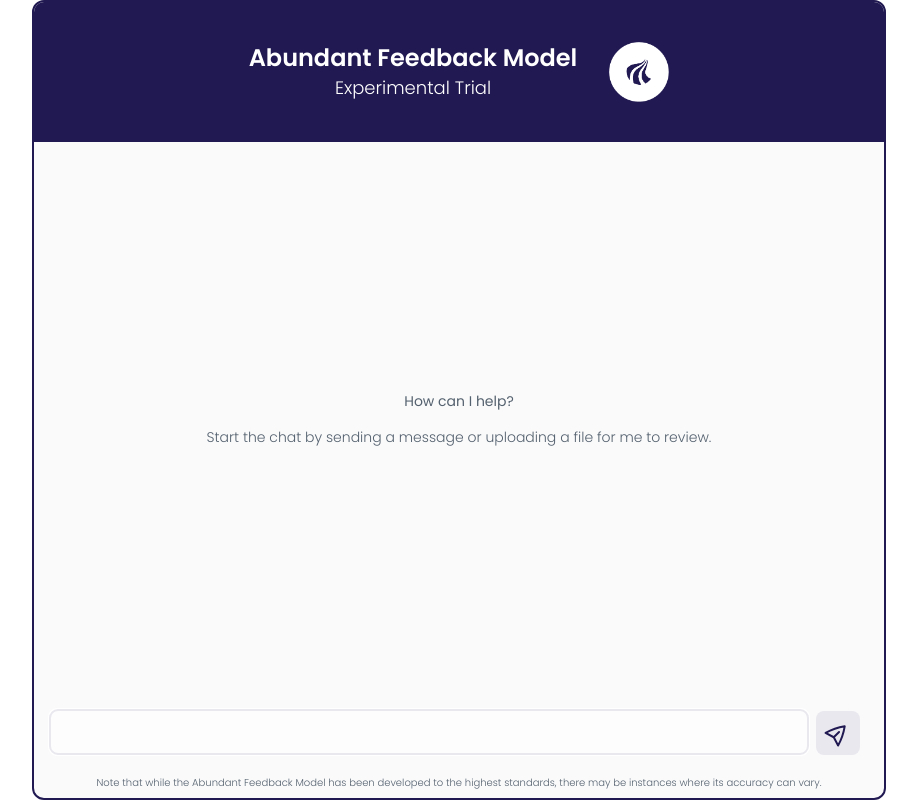
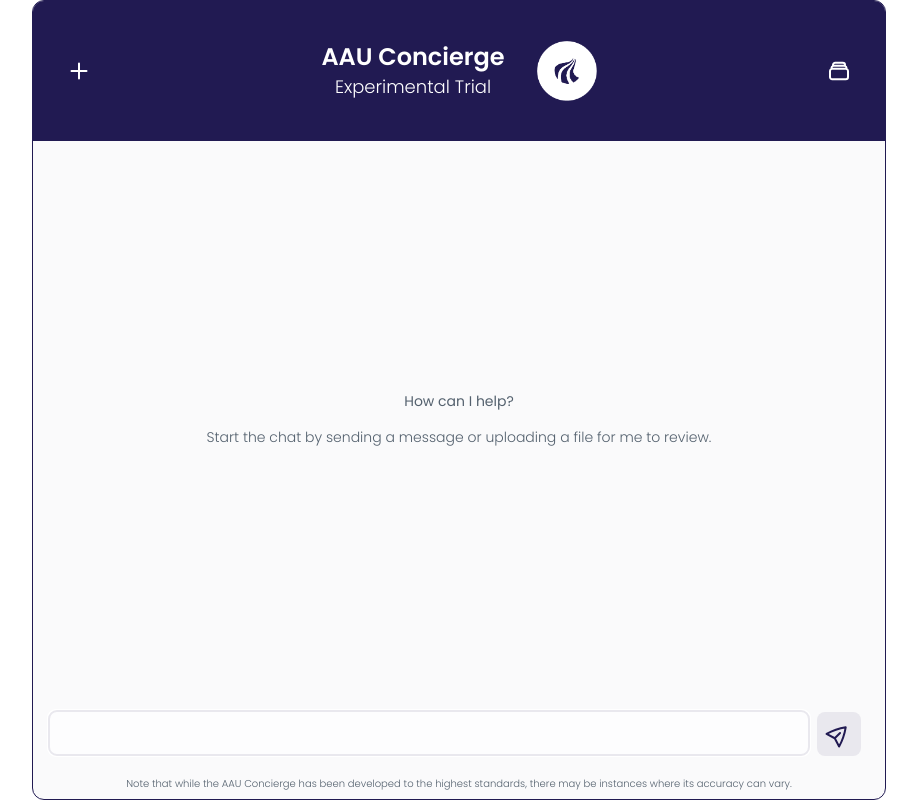
Before and after one commit to jjzha/afm-interface, a Next.js app in the folder frontend/: page /chat in a window 1280 px wide. Shown: the whole page, without its empty margins (181-1098 px from the left). Built offline with nearby package versions, Linux system fonts and the light colour scheme.

Commit message:
config + header buttons

```diff
--- a/frontend/components/Footer.jsx
+++ b/frontend/components/Footer.jsx
@@ -1,9 +1,10 @@
 import React from 'react'
+import chatConfig from 'interfaceConfig'
 
 const Footer = () => {
   return (
     <div className ='inset-x-0 bottom-0 bg-bg-100 text-tertiary-500 pb-2 px-4 text-[10px] font-light text-center'>
-        Note that while the Abundant Feedback Model has been developed to the highest standards, there may be instances where its accuracy can vary.
+        {chatConfig.footer.text}
     </div>
   )
 }
--- a/frontend/components/Header.jsx
+++ b/frontend/components/Header.jsx
@@ -1,28 +1,66 @@
-import React from 'react'
-import whiteLogo from '../public/assets/AAU_HVID.png'
-import Image from 'next/image'
-//import IconButton from '../components/IconButton'
-//import { PlusIcon, RectangleStackIcon } from '@heroicons/react/24/outline';
+import React from 'react';
+import whiteLogo from '../public/assets/AAU_HVID.png';
+import Image from 'next/image';
+import chatConfig from '../interfaceConfig';
+import IconButton from '@components/IconButton';
+import { PlusIcon, RectangleStackIcon } from '@heroicons/react/24/outline';
+import { useHeader } from '../contexts/HeaderContext';
 
 const Header = () => {
+    const { showNewChatButton, handleNewChat } = useHeader(); // Access handleNewChat from the context
+
     return (
         <div name='header' className='w-full inset-x-0 top-0 h-30 md:h-34 bg-primary-500 text-white '>
-        <div className='flex flex-row m-2 justify-center items-center py-4 md:py-6 lg:py-8'>
-            <div className='px-4 text-center'>
-                <p className='text-base md:text-xl lg:text-2xl font-semibold'>Abundant Feedback Model</p>
-                <p className='text-sm md:text-base lg:text-lg font-light'>Experimental Trial</p>
-            </div>
-                <div className='px-4'>
-                    <Image src={whiteLogo} alt='AAU logo' height='60'  />
+            <div className='flex flex-row m-2 justify-between items-center py-4 md:py-6 lg:py-8'>
+                {/* Left side button */}
+                <div className='flex items-center px-4'>
+                    {showNewChatButton && handleNewChat && (
+                        <IconButton
+                            icon={PlusIcon}
+                            onClick={handleNewChat} // Use the handler from the context
+                            ariaLabel="Start new chat"
+                            bgColor="bg-transparent"
+                            hoverBgColor="hover:bg-primary-50"
+                            iconColor="text-white"
+                            hoverIconColor="group-hover:text-primary-500"
+                            iconClassname="h-6 w-6"
+                        />
+                    )}
+                </div>
 
+                {/* Center content */}
+                <div className='flex flex-grow justify-center items-center'>
+                    <div className='px-4 text-center'>
+                        <p className='text-base md:text-xl lg:text-2xl font-semibold'>
+                            {chatConfig.header.title}
+                        </p>
+                        <p className='text-sm md:text-base lg:text-lg font-light'>
+                            {chatConfig.header.subtitle}
+                        </p>
+                    </div>
+                    <div className='px-4'>
+                        <Image src={whiteLogo} alt='AAU logo' height='60' />
+                    </div>
+                </div>
+
+                {/* Right side button */}
+                <div className='flex items-center px-4'>
+                    {showNewChatButton && (
+                        <IconButton
+                            icon={RectangleStackIcon}
+                            onClick={() => alert('Manage chats clicked')} // Update this if needed
+                            ariaLabel="Manage chats"
+                            bgColor="bg-transparent"
+                            hoverBgColor="hover:bg-primary-50"
+                            iconColor="text-white"
+                            hoverIconColor="group-hover:text-primary-500"
+                            iconClassname="h-6 w-6"
+                        />
+                    )}
                 </div>
             </div>
-            {/*
-            < IconButton icon={ < PlusIcon className='stroke-primary-500'/> }/>
-            < IconButton icon={RectangleStackIcon} />
-            */}
         </div>
-    )
-}
+    );
+};
 
-export default Header
+export default Header;
--- /dev/null
+++ b/frontend/contexts/HeaderContext.jsx
@@ -0,0 +1,20 @@
+import React, { createContext, useContext, useState } from 'react';
+
+// Create the Header Context
+const HeaderContext = createContext();
+
+export const HeaderProvider = ({ children }) => {
+    const [showNewChatButton, setShowNewChatButton] = useState(false);
+    const [handleNewChat, setHandleNewChat] = useState(null); // Add a state for new chat handler
+
+    return (
+        <HeaderContext.Provider value={{ showNewChatButton, setShowNewChatButton, handleNewChat, setHandleNewChat }}>
+            {children}
+        </HeaderContext.Provider>
+    );
+};
+
+// Custom hook to use the Header context
+export const useHeader = () => {
+    return useContext(HeaderContext);
+};
--- /dev/null
+++ b/frontend/interfaceConfig.js
@@ -0,0 +1,20 @@
+// Define the core chatConfig object
+const chatConfig = {
+  evaluationRequired: true, // Can toggle whether evaluations are mandatory
+  evaluationModes: [
+    { name: 'Factuality', type: 'scale' },
+    { name: 'Actionability', type: 'scale' },
+    { name: 'Appropriateness', type: 'thumbs' },
+  ],
+  header: {
+    title: 'AAU Concierge',
+    subtitle: 'Experimental Trial',
+  },
+};
+
+// Add the footer after the rest of the config is defined
+chatConfig.footer = {
+  text: `Note that while the ${chatConfig.header.title} has been developed to the highest standards, there may be instances where its accuracy can vary.`,
+};
+
+export default chatConfig;
--- a/frontend/layouts/Frame.jsx
+++ b/frontend/layouts/Frame.jsx
@@ -1,17 +1,17 @@
+// layouts/Frame.jsx
 import React from 'react';
 import Header from '../components/Header';
 import Footer from '../components/Footer';
 
-const Frame = ({ children }) => {
+const Frame = ({ children, showHeaderButtons, onNewChat }) => {
     return (
         <div className="flex items-center justify-center h-screen w-full">
-            <div className=" h-svh w-2/3 relative flex flex-col border-primary-500 border-2 rounded-xl items-center justify-center bg-bg-100 overflow-hidden">
-                <Header />
-                <div className='flex-1 w-full  overflow-y-auto'>
+            <div className=" h-svh w-2/3 relative flex flex-col border-primary-500 border rounded-xl items-center justify-center bg-bg-100 overflow-hidden">
+                <Header showButtons={showHeaderButtons} onNewChat={onNewChat} />
+                <div className='flex-1 w-full overflow-y-auto'>
                     {children}
                 </div>
                 <Footer />
-
             </div>
         </div>
     );
--- a/frontend/pages/_app.js
+++ b/frontend/pages/_app.js
@@ -1,14 +1,17 @@
-
+// pages/_app.js
 import '../styles/global.css';
 import Frame from '../layouts/Frame';
-
+import { HeaderProvider} from '../contexts/HeaderContext';
 
 function App({ Component, pageProps }) {
-  return (
-    <Frame>
-      <Component {...pageProps} />
-    </Frame>
-  );
+
+    return (
+      <HeaderProvider>
+        <Frame >
+            <Component {...pageProps} />
+        </Frame>
+      </HeaderProvider>
+    );
 }
 
 export default App;
--- a/frontend/pages/chat.jsx
+++ b/frontend/pages/chat.jsx
@@ -1,23 +1,40 @@
 import React, { useRef, useState, useEffect } from 'react';
-import InputBar from '../components/InputBar';
-import MessageBubble from '../components/MessageBubble';
+import InputBar from '@components/InputBar';
+import MessageBubble from '@components/MessageBubble';
 import { postChatCompletions } from '@services/chatService';
 import LoadDots from '@components/LoadDots';
 import EvaluationMode from '@components/EvaluationMode';
+import chatConfig from '../interfaceConfig';
+import { useHeader } from '../contexts/HeaderContext';
+
 
 const ChatPage = () => {
     const inputRef = useRef(null);
     const messagesEndRef = useRef(null);
     const [input, setInput] = useState("");
-    const [allMessages, setAllMessages] = useState([]);
+    const [chatElements, SetChatElements] = useState([]);
     const [isLoadingResponse, setIsLoadingResponse] = useState(false);
     const [errorMessage, setErrorMessage] = useState("");
     const [streamingDone, setStreamingDone] = useState(false);
+    const { setShowNewChatButton, setHandleNewChat } = useHeader(); // Access header context
+
 
     const assistantStreamingResponseRef = useRef("");
     const [assistantStreamingResponse, setAssistantStreamingResponse] = useState("");
 
     const lastSubmitTime = useRef(0);
+
+
+     // Set header context to show "New Chat" button
+     useEffect(() => {
+        setShowNewChatButton(true);
+        setHandleNewChat(() => handleNewChat); // Set handleNewChat in the context
+
+        return () => {
+            setShowNewChatButton(false); // Hide button when leaving the page
+            setHandleNewChat(null);      // Clear the handler when leaving the page
+        };
+    }, [setShowNewChatButton, setHandleNewChat]);
 
     // Focus on the input field when the component mounts
     useEffect(() => {
@@ -35,15 +52,25 @@
         if (isLoadingResponse) {
             scrollToBottom();
         }
-    }, [assistantStreamingResponse, allMessages]);
+    }, [assistantStreamingResponse, chatElements]);
+
+
+    // New handler to reset chat elements
+    const handleNewChat = () => {
+        SetChatElements([]);
+        setInput("");
+        setAssistantStreamingResponse(""); // Clear any streaming response
+        setErrorMessage(""); // Clear any errors
+        setStreamingDone(false);
+    };
 
     const handleSubmit = async () => {
         const now = Date.now();
         if (isLoadingResponse || !input.trim() || now - lastSubmitTime.current < 300) return; // Add debounce
         lastSubmitTime.current = now; // Update last submit time
 
-        const userMessage = { content: input, isUser: true };
-        setAllMessages(prev => [...prev, userMessage]);
+        const userMessage = { content: input, isUser: true, type: 'message' };
+        SetChatElements(prev => [...prev, userMessage]);
         setInput("");
         assistantStreamingResponseRef.current = ""; // Clear the streaming response content ref
         setAssistantStreamingResponse("");          // Clear the response state as well
@@ -53,7 +80,7 @@
 
         try {
             // Convert messages to the expected format with 'role' and 'content'
-            const formattedMessages = allMessages.map((message) => {
+            const formattedMessages = chatElements.map((message) => {
                 return {
                     role: message.isUser ? "user" : "assistant",
                     content: message.content,
@@ -83,8 +110,24 @@
             setIsLoadingResponse(false);
             // After streaming ends, add the assistant message to the state
             if (assistantStreamingResponseRef.current) {
-                const assistantFinalMessage = { content: assistantStreamingResponseRef.current, isUser: false };
-                setAllMessages(prev => [...prev, assistantFinalMessage]);
+                const assistantFinalMessage = {
+                    content: assistantStreamingResponseRef.current,
+                    isUser: false,
+                    type: 'message', // Identifies this as a message element
+                };
+                SetChatElements((prev) => [...prev, assistantFinalMessage]);
+
+                // Create an evaluation block
+                const evaluationBlock = {
+                    type: 'evaluation_block',
+                    evaluations: chatConfig.evaluationModes.map((evalMode) => ({
+                        name: evalMode.name,
+                        evaluationType: evalMode.type,
+                    })),
+                };
+
+                SetChatElements((prev) => [...prev, evaluationBlock]);
+
                 setStreamingDone(true);
             }
         }
@@ -92,17 +135,37 @@
     };
 
     return (
+
         <div className="w-full h-full flex flex-col items-center">
+
             {/* Messages Section */}
-            {allMessages.length > 0 && (
+            {chatElements.length > 0 && (
                 <div className="w-full flex-1 flex flex-col items-start p-4 space-y-2 bg-bg-100 overflow-y-auto relative">
                     {/* Spacer to push messages from the bottom */}
                     <div className="flex-grow"></div>
 
                     {/* Messages */}
-                    {allMessages.map((message, index) => (
-                        <MessageBubble key={index} message={message.content} isUser={message.isUser} />
-                    ))}
+                    {chatElements.map((element, index) => {
+                        if (element.type === 'message') {
+                            // Render messages (user or assistant)
+                            return (
+                                <MessageBubble key={index} message={element.content} isUser={element.isUser} />
+                            );
+                        } else if (element.type === 'evaluation_block') {
+                            // Render evaluation block with all evaluations in a row
+                            return (
+                                <div key={index} className="flex flex-row space-x-2 p-2 items-center">
+                                    {element.evaluations.map((evaluation, i) => (
+                                        <EvaluationMode
+                                            key={i}
+                                            evaluationName={evaluation.name}
+                                            evaluationType={evaluation.evaluationType}
+                                        />
+                                    ))}
+                                </div>
+                            );
+                        }
+                    })}
 
                     {/* Display the streaming response while it's loading */}
                     {isLoadingResponse && assistantStreamingResponse && (
@@ -116,14 +179,6 @@
                         </div>
                     )}
 
-                    {/* Conditional rendering of the evaluation mode */}
-                    {streamingDone &&
-                        (
-                            <div className="flex flex-row space-x-2 p-2">
-                                <EvaluationMode evaluationName="Factuality" evaluationType="scale" />
-                                <EvaluationMode evaluationName="Appropriateness" evaluationType="thumbs" className="mt-8" />
-                            </div>
-                        )}
 
                     {/* Dummy div to ensure smooth scroll to the last message */}
                     <div ref={messagesEndRef}></div>
@@ -138,7 +193,7 @@
             )}
 
             {/* Placeholder Text */}
-            {allMessages.length === 0 && (
+            {chatElements.length === 0 && (
                 <div className="flex-1 w-2/3 flex flex-col items-center justify-center text-center text-tertiary-500 p-4">
                     <p className="text-sm ">How can I help?</p>
                     <p className="text-sm font-light mt-4">Start the chat by sending a message
--- a/frontend/pages/index.jsx
+++ b/frontend/pages/index.jsx
@@ -1,6 +1,7 @@
 import React from 'react'
-import StandardButton from '../components/StandardButton'
+import StandardButton from '@components/StandardButton';
 import { useRouter } from 'next/router';
+import chatConfig from '../interfaceConfig';
 
 
 
@@ -14,11 +15,11 @@
     };
 
     return (
-        <div name='login' className=' w-full items-center justify-center bg-bg-100 text-tertiary-500 '>
+        <div name='login' className=' w-full h-full flex flex-col items-center justify-center bg-bg-100 text-tertiary-500 '>
 
-            <div className=' flex flex-col items-center justify-around'>
-                <div className='text-center font-light'>
-                    <p className='text-base'>Welcome to the Abundant Feedback Model</p>
+            <div className=' flex flex-col items-center justify-around space-y-8'>
+                <div className='text-center font-light space-y-6'>
+                    <p className='text-base'>Welcome to the {chatConfig.header.title}</p>
                     <p className='text-sm'>Use your AAU-login to continue</p>
                 </div>
                 <div>
```
Also changed, not shown: frontend/components/InputBar.jsx (+6 -6 lines).
